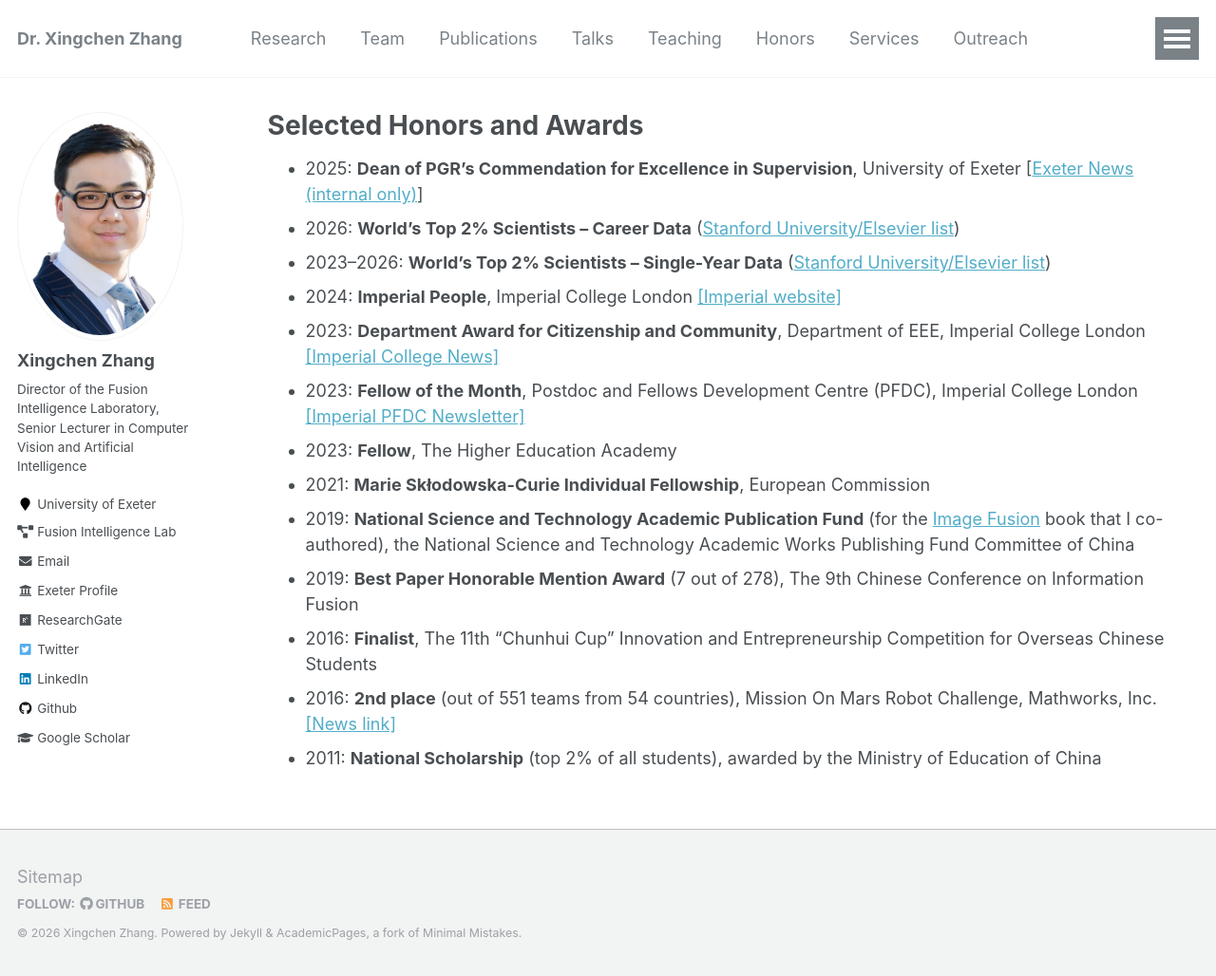
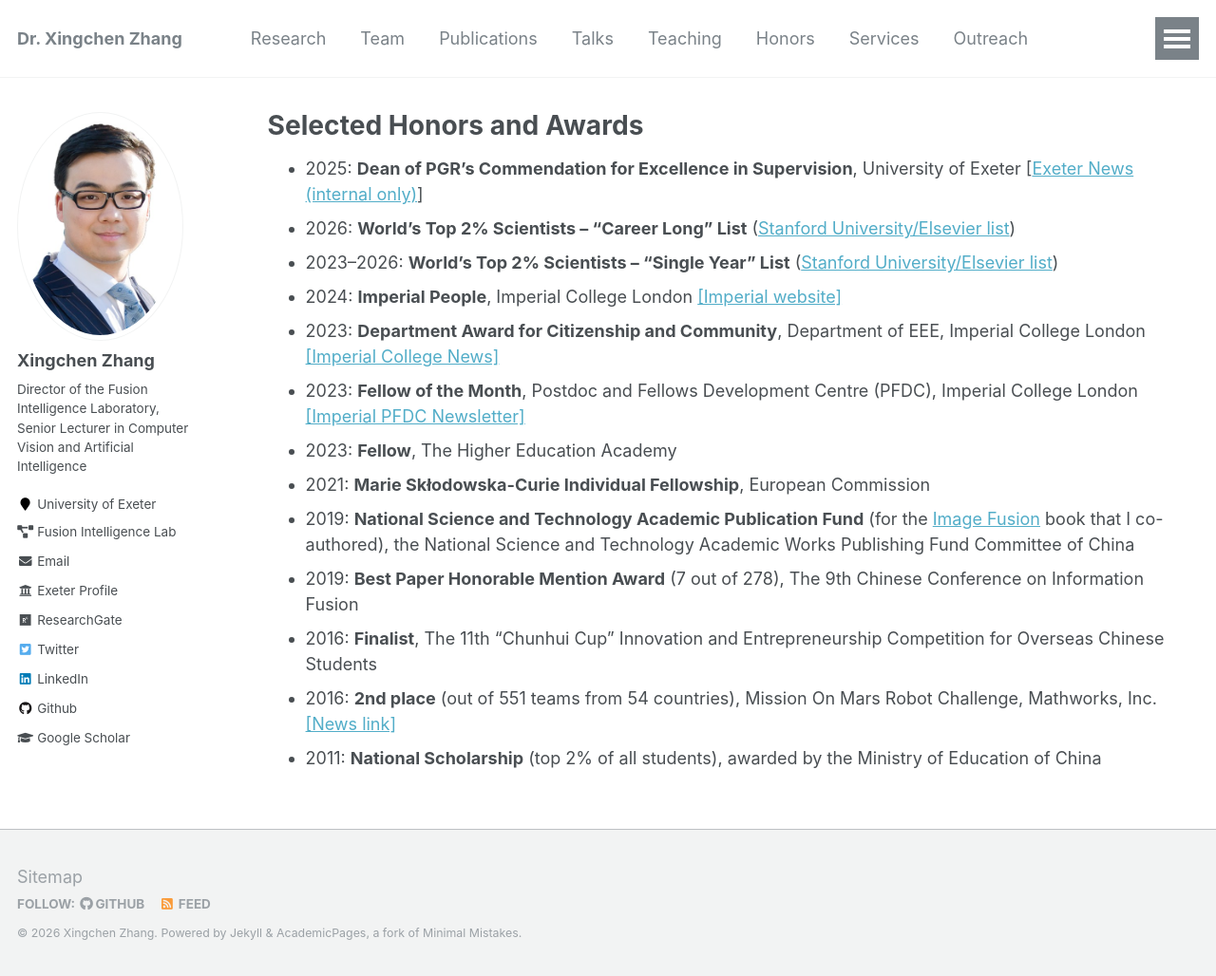
Before and after one commit to xingchenzhang/xingchenzhang.github.io, a Jekyll site: the page built from _pages/honors.md, in a window 1280 px wide and 1028 px high. Shown: the whole window at 95% size. Built offline with Jekyll 4.4.1, drawn with Linux system fonts in a browser that asks for light colours.

Commit message:
update top2% scientists

```diff
--- a/_pages/honors.md
+++ b/_pages/honors.md
@@ -7,8 +7,8 @@ author_profile: true
 {% include base_path %}
 
 - 2025: **Dean of PGR’s Commendation for Excellence in Supervision**, University of Exeter [[Exeter News (internal only)](https://uoeinternalcomms.newsweaver.com/7gj2uiim03/21vkxfbi5y24d208rfh9qq?email=true&lang=en&a=2&p=5082036&t=2322721)]
-- 2026: **World’s Top 2% Scientists – Career Data** ([Stanford University/Elsevier list](https://topscinet.com/))
-- 2023–2026: **World’s Top 2% Scientists – Single-Year Data** ([Stanford University/Elsevier list](https://topscinet.com/))
+- 2026: **World’s Top 2% Scientists – "Career Long" List** ([Stanford University/Elsevier list](https://topscinet.com/))
+- 2023–2026: **World’s Top 2% Scientists – "Single Year" List** ([Stanford University/Elsevier list](https://topscinet.com/))
 - 2024:  **Imperial People**, Imperial College London [[Imperial website]](https://blogs.imperial.ac.uk/imperial-people/2024/03/11/xingchen-zhang-marie-sklodowska-curie-individual-fellow-department-of-electrical-and-electronic-engineering/)
 - 2023: **Department Award for Citizenship and Community**, Department of EEE, Imperial College London [[Imperial College News]](https://www.imperial.ac.uk/news/250163/great-contributions-eee-thanks-celebrates-colleagues/)
 - 2023: **Fellow of the Month**, Postdoc and Fellows Development Centre (PFDC), Imperial College London [[Imperial PFDC Newsletter]](https://icpostdocfellowsdevelopmentcentreepm.newsweaver.com/6fmnosak95/1fftgrnkwzim5ti3wepqzp?lang=en&a=2&p=11850824&t=4496005)
```
Also changed, not shown: _pages/about.md (+2 -2 lines), other_pages/fil.md (+3 -3 lines).
